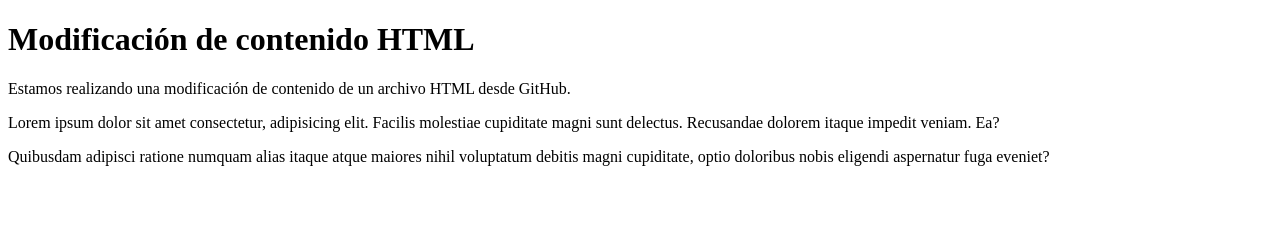
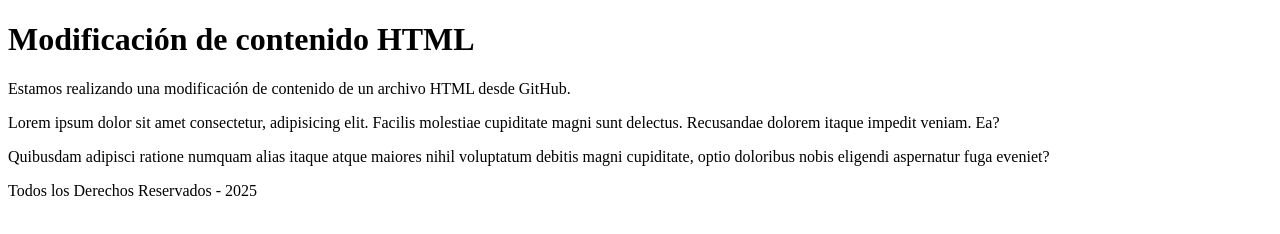
Before and after one commit to ProfesorGit/RepositorioWeb2025, a plain HTML site: page index.html in a window 1280 px wide. Drawn offline with Linux system fonts and the light colour scheme.

Commit message:
Agregado pie de página

```diff
--- a/index.html
+++ b/index.html
@@ -10,5 +10,6 @@
     <p>Estamos realizando una modificación de contenido de un archivo HTML desde GitHub.</p>
     <p>Lorem ipsum dolor sit amet consectetur, adipisicing elit. Facilis molestiae cupiditate magni sunt delectus. Recusandae dolorem itaque impedit veniam. Ea?</p>
     <p>Quibusdam adipisci ratione numquam alias itaque atque maiores nihil voluptatum debitis magni cupiditate, optio doloribus nobis eligendi aspernatur fuga eveniet?</p>
+    <footer>Todos los Derechos Reservados - 2025</footer>
 </body>
 </html>
```
